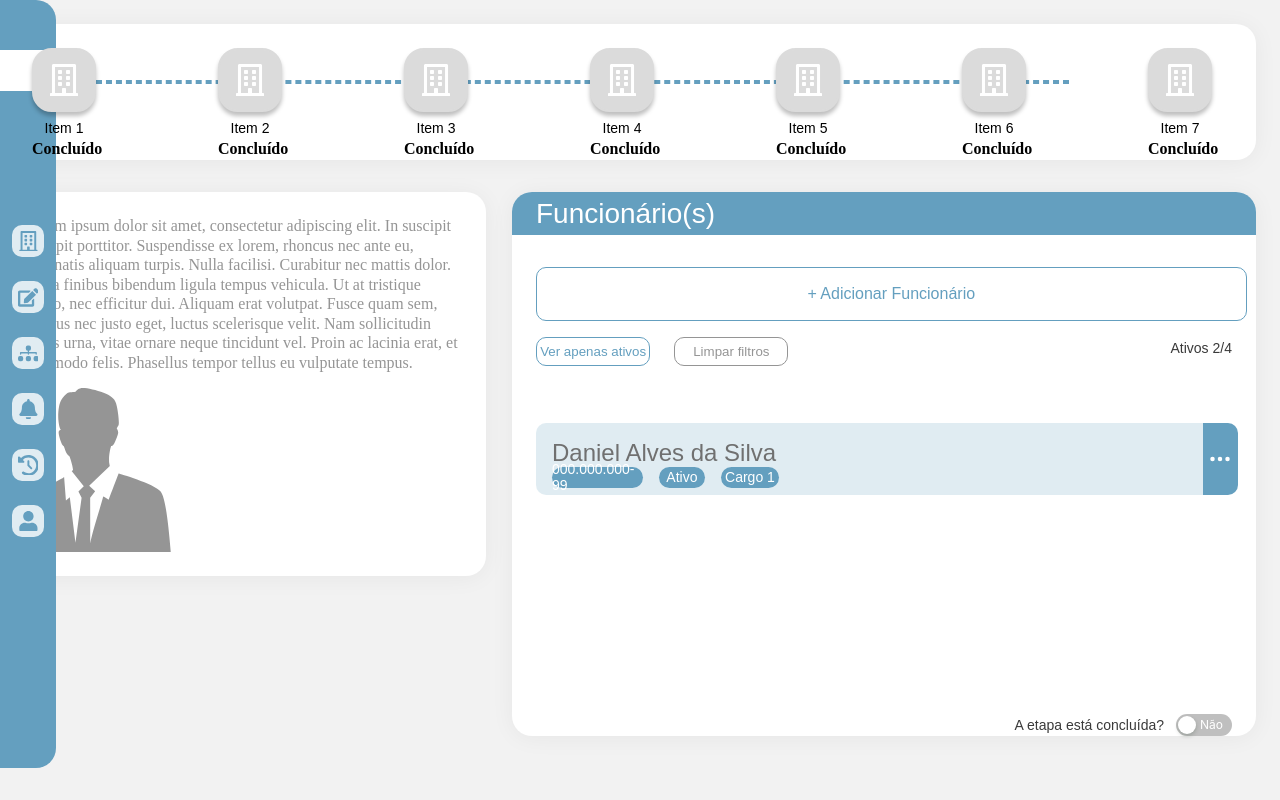
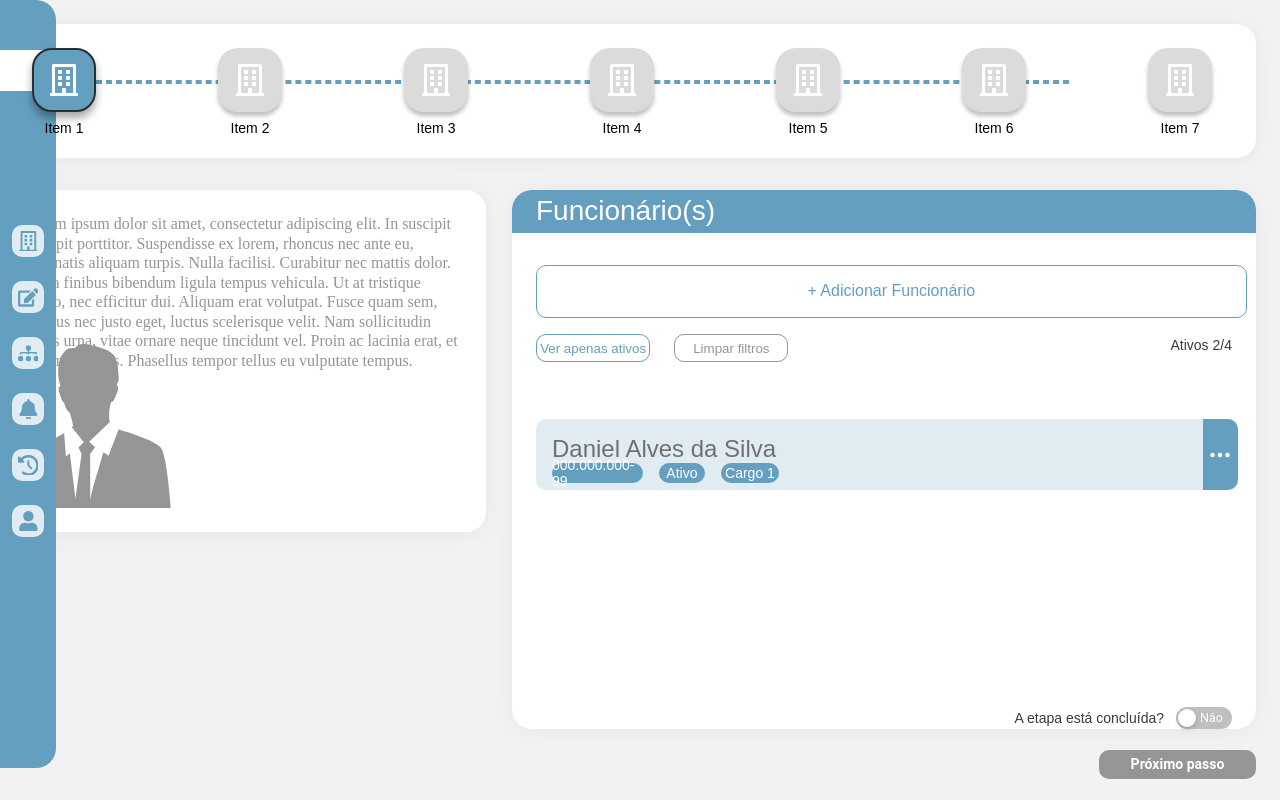
Before and after one commit to MatheusPerillo/SEAFrontEndChallenge, a React (Create React App) app in the folder frontend-challenge/: page / in a window 1280 px wide. Shown: the top 800 px of the page. Built offline with nearby package versions, Linux system fonts and the light colour scheme.

Commit message:
create switch to steps

```diff
--- a/frontend-challenge/src/components/AddViewUser/index.tsx
+++ b/frontend-challenge/src/components/AddViewUser/index.tsx
@@ -4,12 +4,24 @@ import "./styles.css";
 import { Switch } from "antd";
 import UserDescription from "./userDescription";
 
-const AddViewUser = () => {
+interface AddViewUserProps {
+  setSwitchState: (value: boolean) => void;
+}
+
+const AddViewUser: React.FC<AddViewUserProps> = ({ setSwitchState }) => {
+  const [isSwitchChecked, setIsSwitchChecked] = useState(false);
+
+  const handleSwitchChange = (checked: boolean) => {
+    setIsSwitchChecked(checked);
+    setSwitchState(checked);
+  };
+
   const [activeButton, setActiveButton] = useState("active");
 
   const handleClick = (buttonName: any) => {
     setActiveButton(buttonName);
   };
+
   return (
     <div className="add-view-global-container">
       <div className="header-container">
@@ -55,7 +67,12 @@ const AddViewUser = () => {
       </div>
       <div className="status-step-container">
         <p>A etapa está concluída?</p>
-        <Switch checkedChildren="Sim" unCheckedChildren="Não" />
+        <Switch
+          checkedChildren="Sim"
+          unCheckedChildren="Não"
+          checked={isSwitchChecked}
+          onChange={handleSwitchChange}
+        />
       </div>
     </div>
   );
--- a/frontend-challenge/src/components/AddViewUser/styles.css
+++ b/frontend-challenge/src/components/AddViewUser/styles.css
@@ -35,13 +35,14 @@
     border-radius: 10px;
     cursor: pointer;
     background-color: #ffffff;
+    transition: all 0.3s ease;
+
 }
 
 .add-button-global-container:hover {
     background-color: #649FBF;
     border: 1px solid #328ab9;
     box-shadow: 0px 2px 23px rgba(0, 0, 0, 0.05);
-    transition: all 0.3s ease-in-out;
 }
 
 .add-button-text {
--- /dev/null
+++ b/frontend-challenge/src/components/emBreve/index.tsx
@@ -0,0 +1,13 @@
+import "./styles.css";
+
+const EmBreve = () => {
+  return (
+    <div className="soon-container">
+      <div className="soon-text-container">
+        <p>Em breve</p>
+      </div>
+    </div>
+  );
+};
+
+export default EmBreve;
--- /dev/null
+++ b/frontend-challenge/src/components/emBreve/styles.css
@@ -0,0 +1,22 @@
+.soon-container {
+    width: 100%;
+    height: 90%;
+    border-radius: 20px;
+    background-color: #4FA1C1;
+}
+
+.soon-text-container {
+    width: 100%;
+    height: 100%;
+    display: flex;
+    align-items: center;
+    justify-content: center;
+
+    p {
+        font-family: 'Ubuntu', sans-serif;
+        color: #FFFFFF;
+        font-style: normal;
+        font-weight: 400;
+        font-size: 28px;
+    }
+}
--- /dev/null
+++ b/frontend-challenge/src/components/form/styles.css
@@ -0,0 +1 @@
+.form-global-container {}
--- a/frontend-challenge/src/components/topbar/index.tsx
+++ b/frontend-challenge/src/components/topbar/index.tsx
@@ -1,7 +1,17 @@
 import "./styles.css";
 import { FaRegBuilding } from "react-icons/fa";
 
-const Topbar = () => {
+interface TopbarProps {
+  isSwitchChecked: boolean;
+  currentItem: number;
+  completedItems: boolean[];
+}
+
+const Topbar: React.FC<TopbarProps> = ({
+  isSwitchChecked,
+  currentItem,
+  completedItems,
+}) => {
   const items = new Array(9).fill(null);
   return (
     <div className="topbar-global-container">
@@ -9,12 +19,18 @@ const Topbar = () => {
       <div className="items-container">
         {items.map((item, index) => (
           <div className="englobe-item" key={index}>
-            <div className="item">
+            <div
+              className={`item ${
+                currentItem === index + 1 ? "current-item" : ""
+              } ${completedItems[index] ? "completed-item" : ""}`}
+            >
               <FaRegBuilding size={"2em"} color="white" />
             </div>
             <div className="container-item-text">
               <p className="item-text">Item {index + 1}</p>
-              <p className="text-status">Concluído</p>
+              {completedItems[index] && (
+                <p className="text-status">Concluído</p>
+              )}
             </div>
           </div>
         ))}
--- a/frontend-challenge/src/components/topbar/styles.css
+++ b/frontend-challenge/src/components/topbar/styles.css
@@ -45,10 +45,21 @@
     height: 64px;
     margin-bottom: 8px;
     background: #DBDBDB;
-    border: 2px solid #DBDBDB;
+    /* border: 2px solid #DBDBDB; */
     box-shadow: 0px 4px 4px rgba(0, 0, 0, 0.25);
     border-radius: 20px;
     z-index: 1;
+    transition: all 0.3s ease;
+}
+
+.item.current-item {
+    background-color: #649FBF;
+    box-shadow: 0px 6px 8px rgba(0, 0, 0, 0.35);
+    border: 2px solid #272F33
+}
+
+.item.completed-item {
+    background-color: #649FBF;
 }
 
 .container-item-text {
--- a/frontend-challenge/src/pages/home/index.tsx
+++ b/frontend-challenge/src/pages/home/index.tsx
@@ -4,8 +4,58 @@ import "./styles.css";
 import { ReactComponent as BackgroundImage } from "./components/assets/BackgroundImage.svg";
 import UserPerfil from "../../components/userPerfil";
 import AddViewUser from "../../components/AddViewUser";
+import { useState } from "react";
+import EmBreve from "../../components/emBreve";
 
 function Home() {
+  const [isSwitchChecked, setIsSwitchChecked] = useState(false);
+  const [isNextStepClicked, setIsNextStepClicked] = useState(false);
+  const [currentItem, setCurrentItem] = useState(1);
+  const [completedItems, setCompletedItems] = useState([
+    false,
+    false,
+    false,
+    false,
+    false,
+    false,
+    false,
+    false,
+    false,
+  ]);
+
+  const handleNextStepClick = () => {
+    if (currentItem <= 9) {
+      setCurrentItem(currentItem + 1);
+      if (isSwitchChecked) {
+        const newCompletedItems = [...completedItems];
+        newCompletedItems[currentItem - 1] = true;
+        setCompletedItems(newCompletedItems);
+      }
+    }
+  };
+
+  const handlePreviousStepClick = () => {
+    if (currentItem > 1) {
+      const newCompletedItems = [...completedItems];
+      newCompletedItems[currentItem - 1] = false;
+      setCompletedItems(newCompletedItems);
+      setCurrentItem(currentItem - 1);
+    }
+  };
+
+  const handleSwitchChange = (checked: boolean) => {
+    setIsSwitchChecked(checked);
+    if (checked && currentItem === 1) {
+      const newCompletedItems = [...completedItems];
+      newCompletedItems[0] = true;
+      setCompletedItems(newCompletedItems);
+    } else if (!checked && currentItem === 1) {
+      const newCompletedItems = [...completedItems];
+      newCompletedItems[0] = false;
+      setCompletedItems(newCompletedItems);
+    }
+  };
+
   return (
     <div className="global-container">
       <div className="lateral-container">
@@ -13,17 +63,49 @@ function Home() {
       </div>
       <div className="central-container">
         <div className="topbar-container">
-          <Topbar />
+          <Topbar
+            isSwitchChecked={isSwitchChecked}
+            currentItem={currentItem}
+            completedItems={completedItems}
+          />
         </div>
         <div className="user-global-container">
-          <div className="perfil-container">
-            <UserPerfil />
+          {currentItem > 1 ? (
+            <div className="soon-global-container">
+              <EmBreve />
+            </div>
+          ) : (
+            <>
+              <div className="perfil-container">
+                <UserPerfil />
+              </div>
+              <div className="global-form-container">
+                <div className="form-container">
+                  <AddViewUser setSwitchState={handleSwitchChange} />
+                </div>
+              </div>
+            </>
+          )}
+        </div>
+        <div className="button-container">
+          <div className="previous-button-container">
+            {currentItem > 1 && (
+              <button
+                className="button-previous-step"
+                onClick={handlePreviousStepClick}
+              >
+                <p>Passo anterior</p>
+              </button>
+            )}
           </div>
-          <div className="global-form-container">
-            <div className="form-container">
-              <AddViewUser />
-            </div>
-            <div className="button-container"></div>
+          <div className="next-button-container">
+            <button
+              className={`button-next-step ${isSwitchChecked ? "enabled" : ""}`}
+              disabled={!isSwitchChecked}
+              onClick={handleNextStepClick}
+            >
+              <p>Próximo passo</p>
+            </button>
           </div>
         </div>
       </div>
--- a/frontend-challenge/src/pages/home/styles.css
+++ b/frontend-challenge/src/pages/home/styles.css
@@ -38,6 +38,14 @@
     /* background-color: yellow; */
 }
 
+.soon-global-container {
+    width: 100%;
+    height: 10%;
+    margin-top: 32px;
+    margin-right: 24px;
+    /* background-color: red; */
+}
+
 .perfil-container {
     width: 40%;
     height: 100%;
@@ -55,7 +63,7 @@
 
 .form-container {
     width: 100%;
-    height: 90%;
+    height: 100%;
     padding-right: 24px;
     padding-top: 32px;
     /* background-color: darkgreen; */
@@ -64,5 +72,71 @@
 .button-container {
     width: 100%;
     height: 10%;
+    display: flex;
+    padding-right: 24px;
     /* background-color: deeppink; */
 }
+
+.previous-button-container {
+    width: 50%;
+    height: 100%;
+    display: flex;
+    justify-content: start;
+    align-items: center;
+    /* background-color: aqua; */
+}
+
+.button-previous-step {
+    width: 25%;
+    height: 40%;
+    border-radius: 10px;
+    cursor: pointer;
+    border: none;
+    background-color: #649FBF;
+
+    p {
+        font-family: 'Roboto', sans-serif;
+        font-size: 14px;
+        font-weight: 700;
+        display: flex;
+        align-items: center;
+        justify-content: center;
+        color: #ffffff;
+    }
+}
+
+.button-previous-step.invisible {
+    visibility: hidden;
+}
+
+.next-button-container {
+    width: 50%;
+    height: 100%;
+    display: flex;
+    justify-content: end;
+    align-items: center;
+    /* background-color: blueviolet; */
+}
+
+.button-next-step {
+    width: 25%;
+    height: 40%;
+    border-radius: 10px;
+    cursor: pointer;
+    border: none;
+    background-color: #959595;
+
+    p {
+        font-family: 'Roboto', sans-serif;
+        font-size: 14px;
+        font-weight: 700;
+        display: flex;
+        align-items: center;
+        justify-content: center;
+        color: #ffffff;
+    }
+}
+
+.button-next-step.enabled {
+    background-color: #649FBF;
+}
```
Also changed, not shown: frontend-challenge/src/components/form/index.tsx (added, +11 -0 lines).
